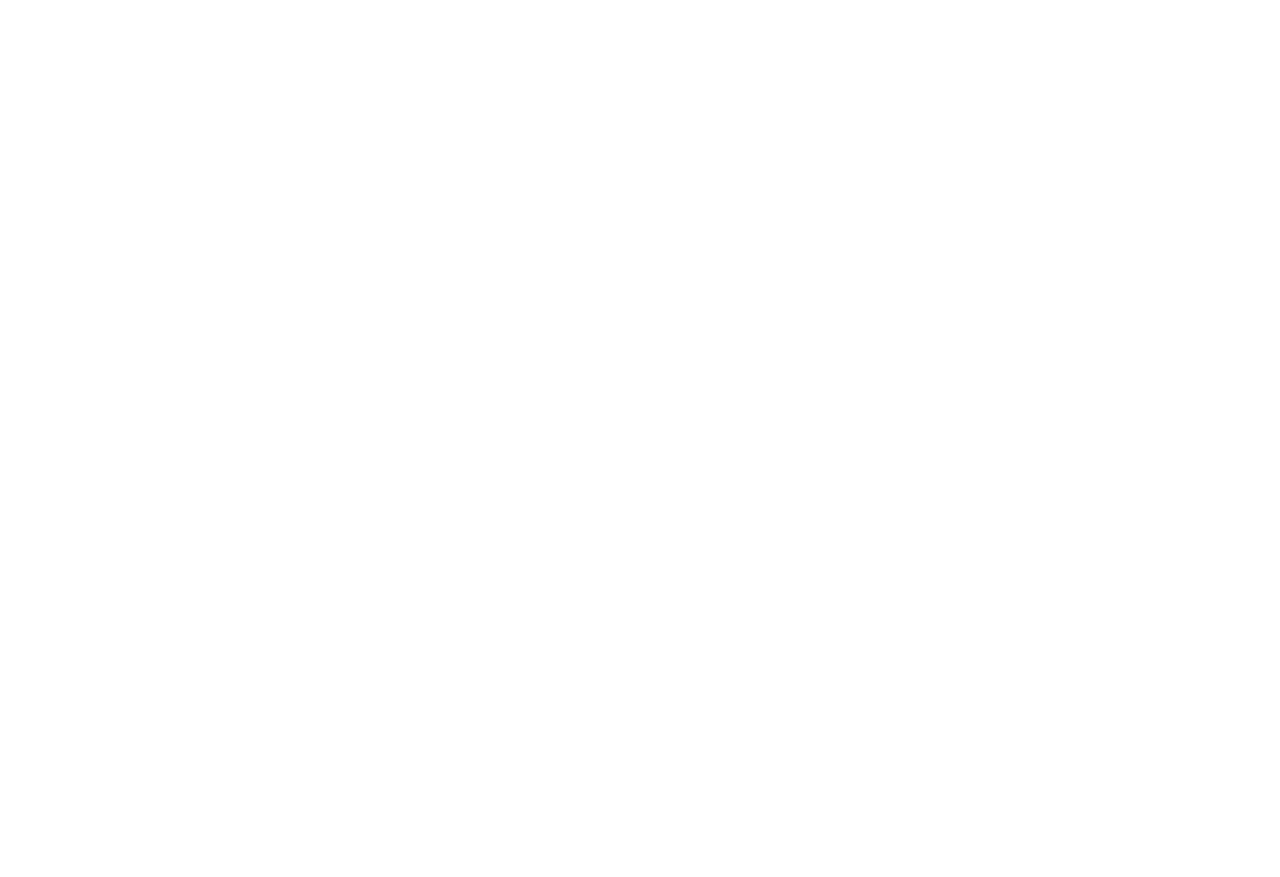
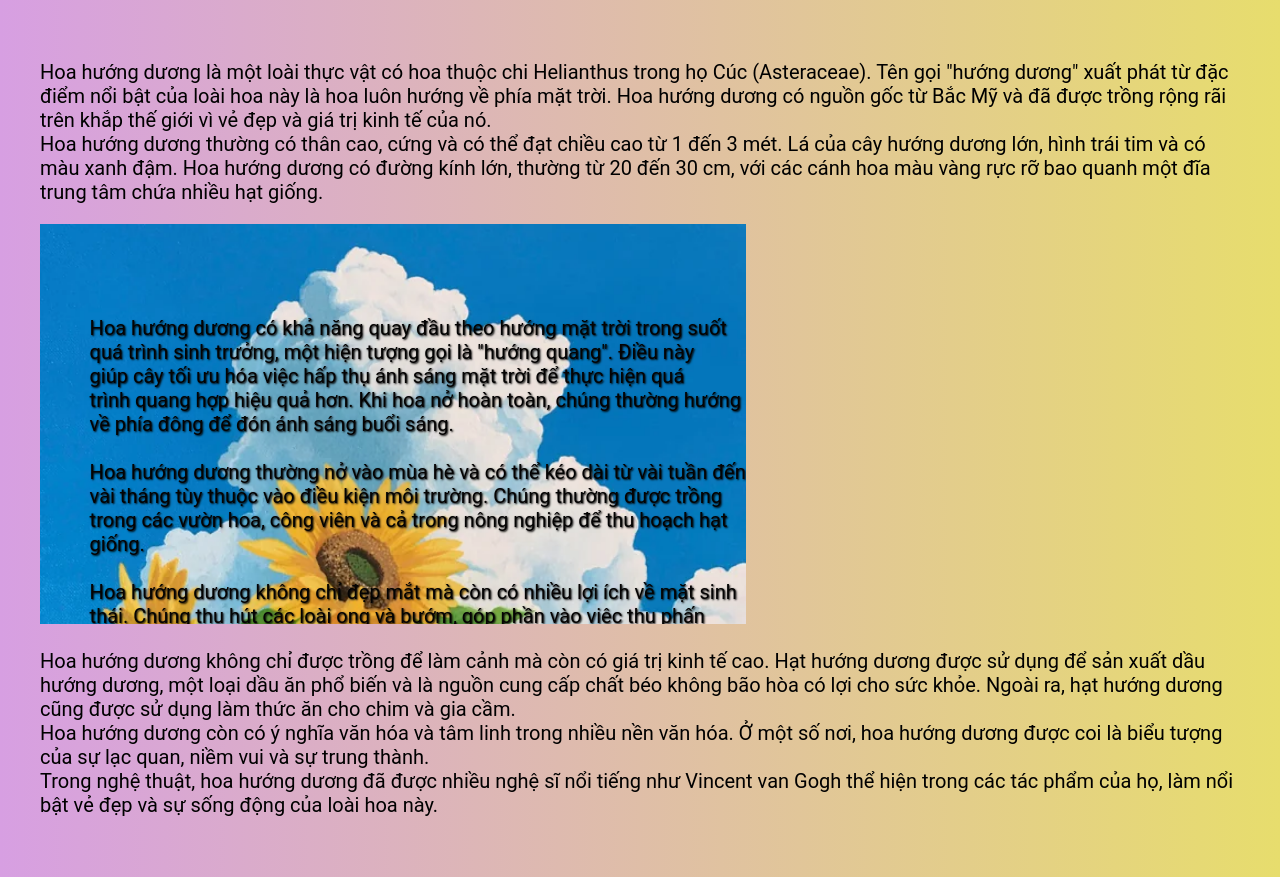
Before and after one commit to TraanKiet/Kho-9-Background-, a plain HTML site: page index.html in a window 1280 px wide. Before the commit the page ends 800 px from the top, so only its background shows below. Drawn offline with Linux system fonts and the light colour scheme.

Commit message:
xong 1 phần

```diff
--- a/index.html
+++ b/index.html
@@ -6,5 +6,50 @@
     <link rel="stylesheet" href="style.css" />
     <title>Làm việc với Background</title>
   </head>
-  <body></body>
+  <body>
+    <div class="content">
+      <p>
+        Hoa hướng dương là một loài thực vật có hoa thuộc chi Helianthus trong
+        họ Cúc (Asteraceae). Tên gọi "hướng dương" xuất phát từ đặc điểm nổi bật
+        của loài hoa này là hoa luôn hướng về phía mặt trời. Hoa hướng dương có
+        nguồn gốc từ Bắc Mỹ và đã được trồng rộng rãi trên khắp thế giới vì vẻ
+        đẹp và giá trị kinh tế của nó. <br />
+        Hoa hướng dương thường có thân cao, cứng và có thể đạt chiều cao từ 1
+        đến 3 mét. Lá của cây hướng dương lớn, hình trái tim và có màu xanh đậm.
+        Hoa hướng dương có đường kính lớn, thường từ 20 đến 30 cm, với các cánh
+        hoa màu vàng rực rỡ bao quanh một đĩa trung tâm chứa nhiều hạt giống.
+        <br />
+      </p>
+      <div class="content1">
+        <p>
+          Hoa hướng dương có khả năng quay đầu theo hướng mặt trời trong suốt
+          quá trình sinh trưởng, một hiện tượng gọi là "hướng quang". Điều này
+          giúp cây tối ưu hóa việc hấp thụ ánh sáng mặt trời để thực hiện quá
+          trình quang hợp hiệu quả hơn. Khi hoa nở hoàn toàn, chúng thường hướng
+          về phía đông để đón ánh sáng buổi sáng. <br />
+          Hoa hướng dương thường nở vào mùa hè và có thể kéo dài từ vài tuần đến
+          vài tháng tùy thuộc vào điều kiện môi trường. Chúng thường được trồng
+          trong các vườn hoa, công viên và cả trong nông nghiệp để thu hoạch hạt
+          giống. <br />
+          Hoa hướng dương không chỉ đẹp mắt mà còn có nhiều lợi ích về mặt sinh
+          thái. Chúng thu hút các loài ong và bướm, góp phần vào việc thụ phấn
+          cho các loài cây khác trong khu vực. Hạt hướng dương cũng là nguồn
+          thức ăn quan trọng cho nhiều loài chim và động vật hoang dã. <br />
+        </p>
+      </div>
+      <p>
+        Hoa hướng dương không chỉ được trồng để làm cảnh mà còn có giá trị kinh
+        tế cao. Hạt hướng dương được sử dụng để sản xuất dầu hướng dương, một
+        loại dầu ăn phổ biến và là nguồn cung cấp chất béo không bão hòa có lợi
+        cho sức khỏe. Ngoài ra, hạt hướng dương cũng được sử dụng làm thức ăn
+        cho chim và gia cầm. <br />
+        Hoa hướng dương còn có ý nghĩa văn hóa và tâm linh trong nhiều nền văn
+        hóa. Ở một số nơi, hoa hướng dương được coi là biểu tượng của sự lạc
+        quan, niềm vui và sự trung thành. <br />
+        Trong nghệ thuật, hoa hướng dương đã được nhiều nghệ sĩ nổi tiếng như
+        Vincent van Gogh thể hiện trong các tác phẩm của họ, làm nổi bật vẻ đẹp
+        và sự sống động của loài hoa này. <br />
+      </p>
+    </div>
+  </body>
 </html>
--- a/style.css
+++ b/style.css
@@ -0,0 +1,27 @@
+html {
+  font-size: 0.625px;
+}
+body {
+  font-family: "roboto", sans-serif;
+  padding: 20px;
+  border-radius: 900px;
+  background: linear-gradient(to right, #d79fe2, #e7dd6d);
+  margin: 20px;
+  white-space: wrap;
+}
+.content {
+  font-size: 20px;
+}
+.content1 {
+  text-shadow: black 1px 1px 2px;
+  justify-content: center;
+  white-space: pre-wrap;
+  display: inline-block;
+  color: rgb(4, 3, 3);
+  height: 400px;
+  overflow: auto;
+  background-image: url(./img/pic\ 1.jpg);
+  background-repeat: no-repeat;
+  background-size: cover;
+  background-attachment: local;
+}
```
Also changed, not shown: img/pic 1.jpg (added).
